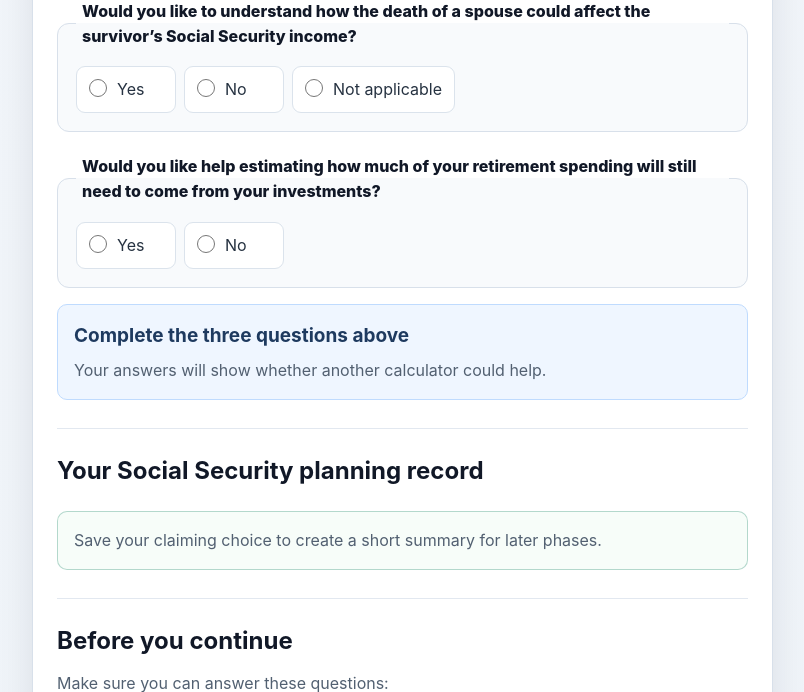
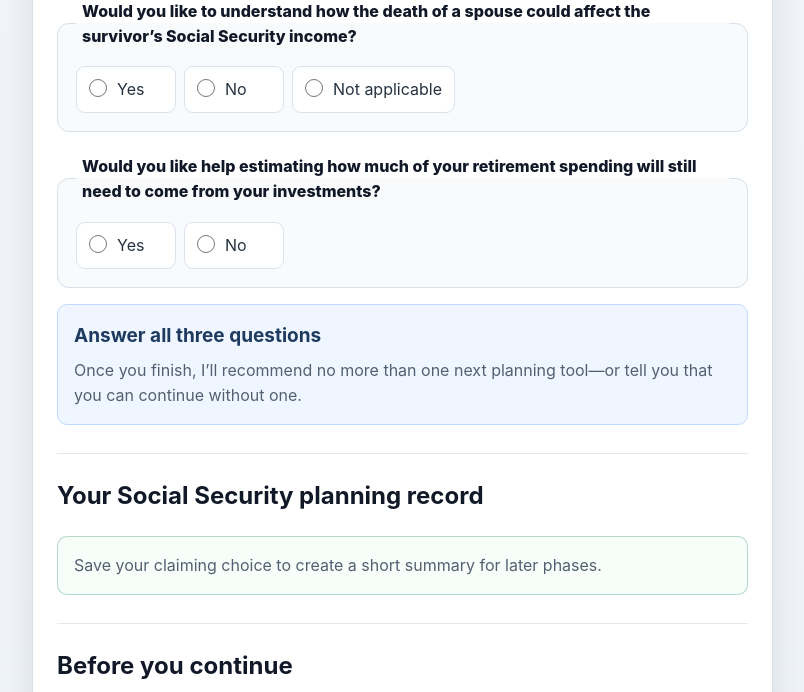
Before and after one commit to ronniebellie/xampp-php-project, a PHP site: page /journey.ronbelisle.com/phases/social-security.php in a window 1280 px wide. Shown: the part 5413-6105 px from the top of the page, without its empty margins (48-852 px from the left). Run offline with PHP 8.4, Linux system fonts and the light colour scheme.

Commit message:
Implement Phase 2 single-tool planning recommendation logic.
Prioritize Early Exit, then Survivor Impact, then Retirement Plan Builder, and recommend at most one next step from the screening answers.

Co-authored-by: Cursor <cursoragent@cursor.com>

```diff
--- a/journey.ronbelisle.com/assets/js/social-security-phase.js
+++ b/journey.ronbelisle.com/assets/js/social-security-phase.js
@@ -379,44 +379,68 @@
         var survivor = selectedValue('survivorAnswer');
         var gap = selectedValue('spendingGapAnswer');
         if (!early || !survivor || !gap) return '';
+
+        // One recommendation only, in planning-value order:
+        // 1) retire-before-claiming risk, 2) survivor income, 3) investment shortfall.
         if (early === 'yes' || early === 'not-sure') return 'early-exit';
         if (survivor === 'yes') return 'survivor';
-        if (gap === 'yes') return 'spending-gap';
+        if (gap === 'yes') return 'plan-builder';
         return 'none';
     }
 
     function updateCompanionResult() {
         var result = document.getElementById('companionResult');
+        var early = selectedValue('earlyExitAnswer');
         var recommendation = companionRecommendation();
         var content = {
             'early-exit': {
-                title: 'Next check: Early Exit Social Security Impact',
-                text: 'Your Social Security estimate may assume that you keep working at about the same pay. This calculator shows how leaving work earlier could lower your benefit.',
+                eyebrow: 'My recommendation for you',
+                title: early === 'not-sure'
+                    ? 'Check whether retiring before claiming changes your benefit'
+                    : 'Estimate how retiring before claiming affects your benefit',
+                text: early === 'not-sure'
+                    ? 'Because you’re not sure yet, the most useful next step is to see whether a gap between retirement and claiming could make the benefit on your Social Security statement higher than what you may actually receive.'
+                    : 'Because you expect to retire before claiming, the benefit estimate on your Social Security statement may assume more working years than you will have. The Early Exit calculator helps you estimate a more realistic benefit for your plan.',
                 href: 'https://ronbelisle.com/ss-early-exit/',
-                action: 'Check the Impact of Leaving Work Early'
+                action: 'Open Early Exit Social Security Impact'
             },
             survivor: {
-                title: 'Next check: Social Security Survivor Impact',
-                text: 'The Claiming Analyzer compares one person at a time. Because survivor income matters to your household, review how the higher benefit may affect the spouse who lives longer.',
+                eyebrow: 'My recommendation for you',
+                title: 'Review how survivor Social Security income could change',
+                text: 'Because household survivor income matters to you, the most useful next step is to see how benefits may change for the spouse who lives longer. That gives you a clearer picture than looking at one person’s claiming age alone.',
                 href: 'https://ronbelisle.com/ss-survivor-impact/',
-                action: 'Review Survivor Income'
+                action: 'Open Social Security Survivor Impact'
             },
-            'spending-gap': {
-                title: 'Next check: Social Security + Spending Gap',
-                text: 'Compare your expected Social Security and other dependable income with your retirement spending target to estimate what may still need to come from savings.',
-                href: 'https://ronbelisle.com/ss-gap/',
-                action: 'Review My Social Security Spending Gap'
+            'plan-builder': {
+                eyebrow: 'My recommendation for you',
+                title: 'See how much of your spending investments may still need to cover',
+                text: 'Because you want to understand what remains after Social Security, the most useful next step is the Retirement Plan Builder. It helps you connect spending, Social Security, and investment withdrawals into one working plan.',
+                href: 'https://ronbelisle.com/retirement-plan/',
+                action: 'Open Retirement Plan Builder'
             }
         };
 
         if (!recommendation) {
-            result.innerHTML = '<h3>Complete the three questions above</h3><p>Your answers will show whether another calculator could help.</p>';
-        } else if (recommendation === 'none') {
-            result.innerHTML = '<h3>You are ready to continue</h3><p>You do not need another Social Security calculator for this phase. Your saved claiming assumption can move forward with the rest of your Journey when later phases are ready.</p>';
-        } else {
-            var item = content[recommendation];
-            result.innerHTML = '<p class="eyebrow">One useful next step</p><h3>' + item.title + '</h3><p>' + item.text + '</p><a class="secondary-action" target="_blank" rel="noopener" href="' + item.href + '">' + item.action + '</a><p class="action-note">Optional. You can complete Phase 2 without it. Opens in a separate tab.</p>';
+            result.innerHTML =
+                '<h3>Answer all three questions</h3>' +
+                '<p>Once you finish, I’ll recommend no more than one next planning tool—or tell you that you can continue without one.</p>';
+            return;
         }
+
+        if (recommendation === 'none') {
+            result.innerHTML =
+                '<h3>No additional calculator is needed right now</h3>' +
+                '<p>Based on your answers, you do not need another planning tool for this step. Continue with Phase 2 and carry your Social Security planning assumption into the rest of your Journey.</p>';
+            return;
+        }
+
+        var item = content[recommendation];
+        result.innerHTML =
+            '<p class="eyebrow">' + item.eyebrow + '</p>' +
+            '<h3>' + item.title + '</h3>' +
+            '<p>' + item.text + '</p>' +
+            '<a class="secondary-action" target="_blank" rel="noopener" href="' + item.href + '">' + item.action + '</a>' +
+            '<p class="action-note">Optional. You can finish Phase 2 without it. Opens in a separate tab.</p>';
     }
 
     function validateRecord(record) {
--- a/journey.ronbelisle.com/phases/social-security.php
+++ b/journey.ronbelisle.com/phases/social-security.php
@@ -279,8 +279,8 @@ $page_title = 'Social Security | Retirement Planning Journey';
                             </fieldset>
 
                             <div class="companion-result" id="companionResult" aria-live="polite">
-                                <h3>Complete the three questions above</h3>
-                                <p>Your answers will show whether another calculator could help.</p>
+                                <h3>Answer all three questions</h3>
+                                <p>Once you finish, I’ll recommend no more than one next planning tool—or tell you that you can continue without one.</p>
                             </div>
                         </section>
 
@@ -349,6 +349,6 @@ $page_title = 'Social Security | Retirement Planning Journey';
         </section>
     </main>
 
-    <script src="/assets/js/social-security-phase.js?v=20260723-assumption-wording" defer></script>
+    <script src="/assets/js/social-security-phase.js?v=20260724-companion-logic" defer></script>
 </body>
 </html>
```
